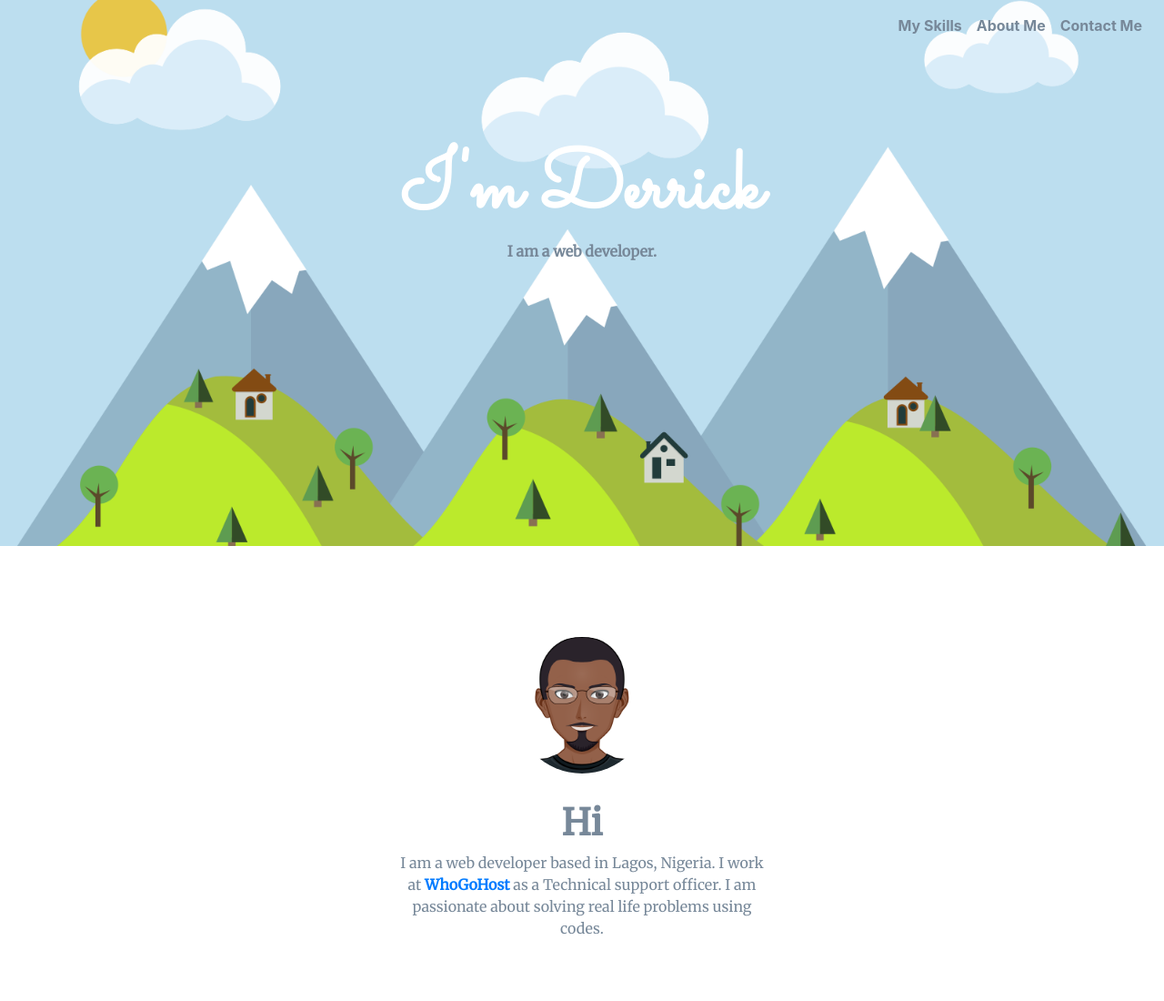
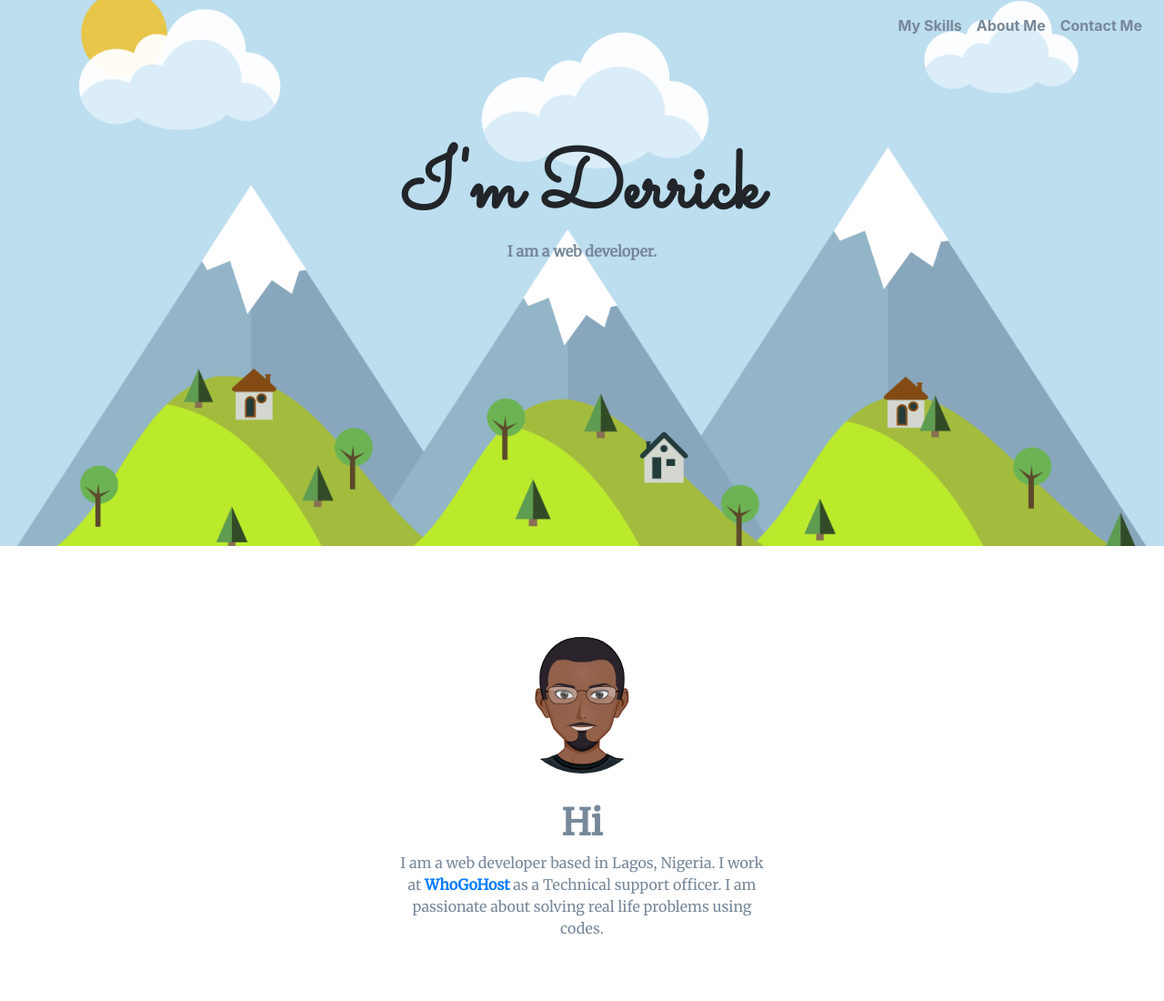
Before and after one commit to Kachielite/cv3, a plain HTML site: page index.html in a window 1280 px wide. Shown: the top 1100 px of the page at 91% size. Drawn offline with nearby package versions, Linux system fonts and the light colour scheme.

Commit message:
Update styles.css

```diff
--- a/css/styles.css
+++ b/css/styles.css
@@ -5,7 +5,7 @@ body {
 h1 {
 font-size: 5.625rem;
 font-weight: bolder;
-color: white;
+color: lightslaygrey;
 font-family: 'Sacramento', cursive;
 }
 
```
